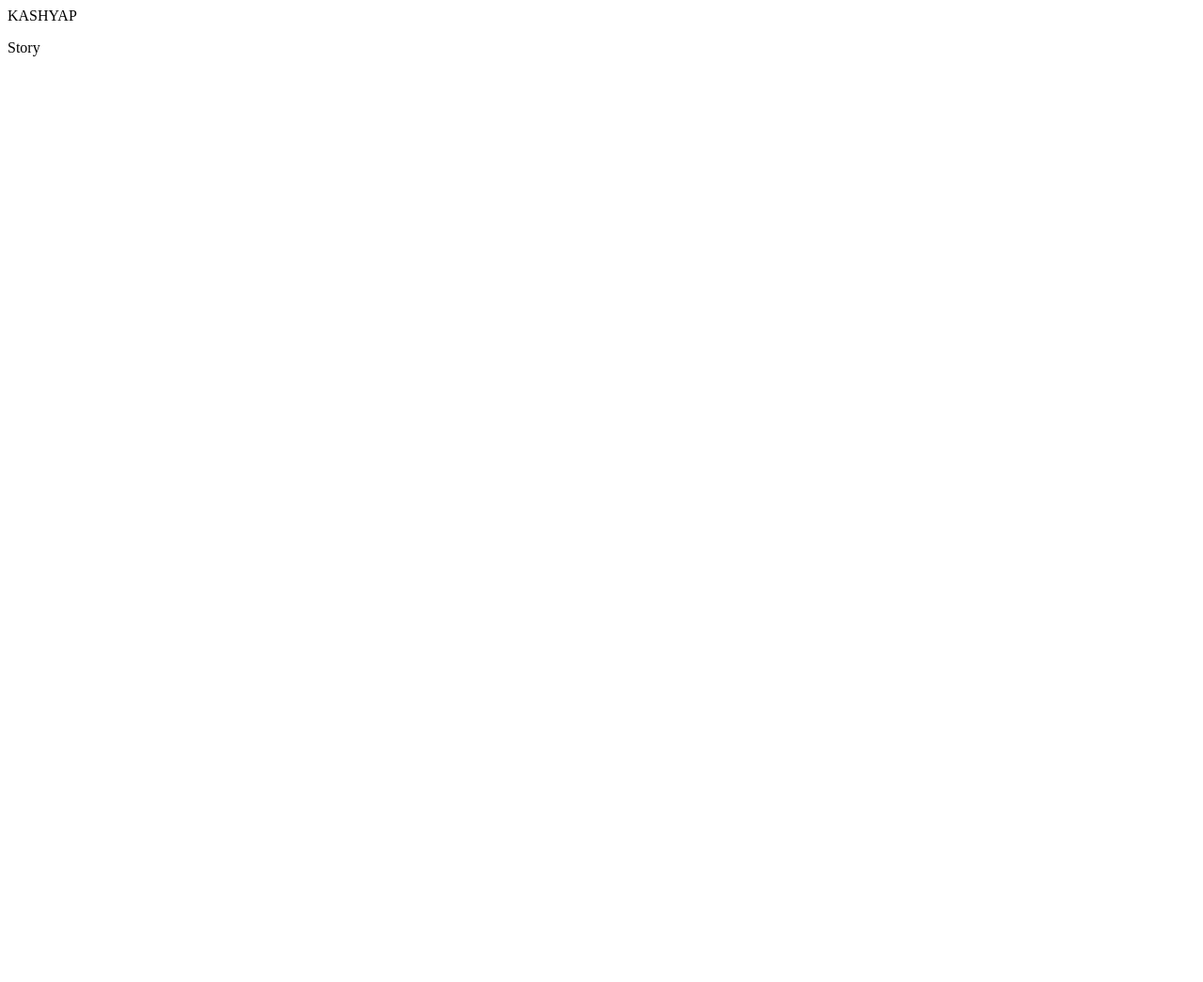
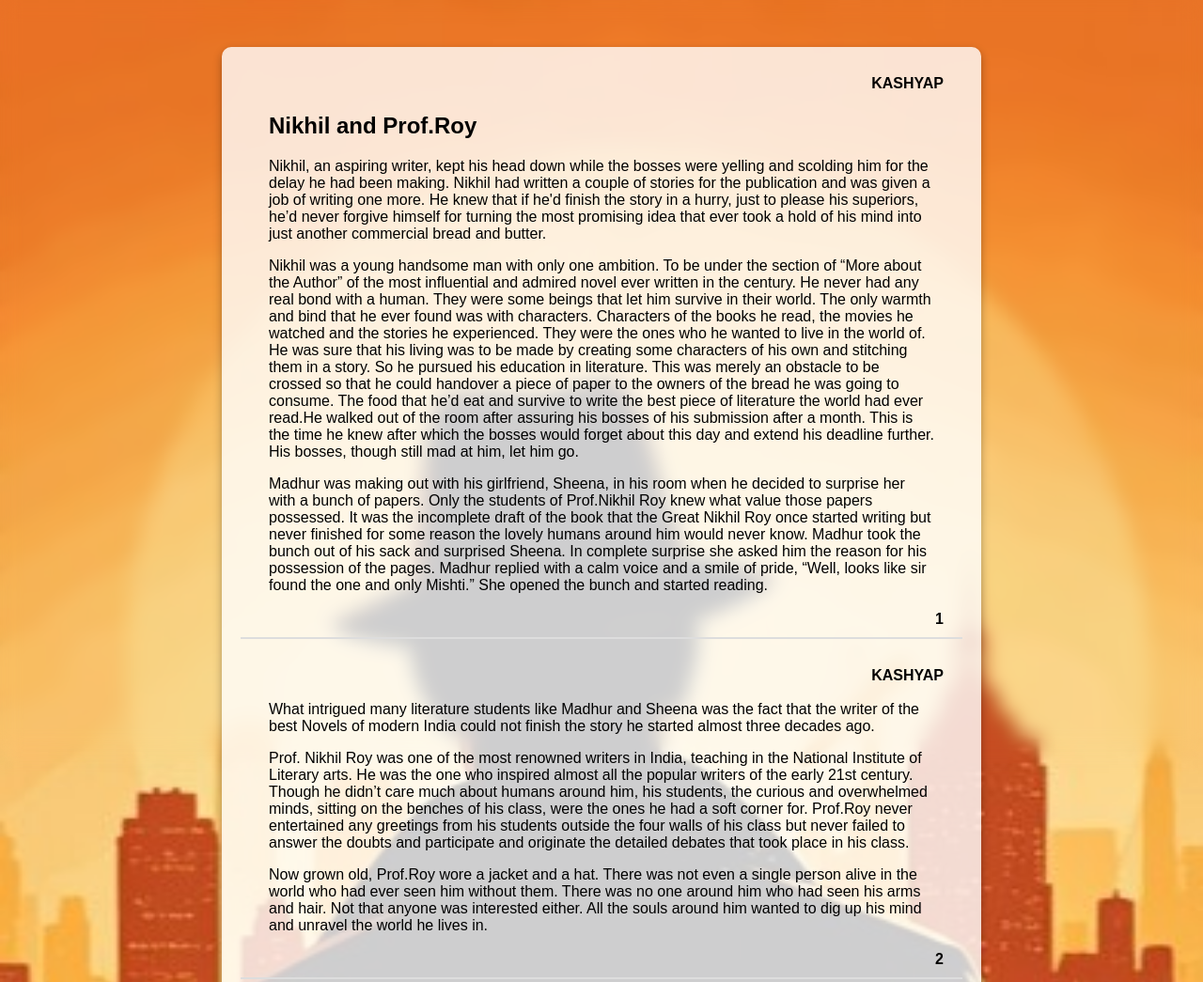
Before and after one commit to maybe0hiren/readHub, a plain HTML site: page kashyap.html in a window 1280 px wide. Shown: the top 1045 px of the page at 94% size. Before the commit the page ends 800 px from the top, so only its background shows below. Drawn offline with Linux system fonts and the light colour scheme.

Commit message:
Added story page

```diff
--- a/kashyap.html
+++ b/kashyap.html
@@ -1,8 +1,29 @@
 <!DOCTYPE html>
-<html>
-    <title>Kashyap</title>
-    <head>KASHYAP</head>
-    <body>
-        <p>Story</p>
-    </body>
+<html lang="en">
+<head>
+    <meta charset="UTF-8">
+    <meta name="viewport" content="width=device-width, initial-scale=1.0">
+    <title>Kashyap - Story</title>
+    <link rel="stylesheet" href="storyStyles.css">
+</head>
+<body>
+    <div class="book-container">
+        <div class="page">
+            <div class="page-header">KASHYAP</div>
+            <h2>Nikhil and Prof.Roy</h2>
+            <p>Nikhil, an aspiring writer, kept his head down while the bosses were yelling and scolding him for the delay he had been making. Nikhil had written a couple of stories for the publication  and was given a job of writing one more. He knew that if he'd finish the story in a hurry, just to please his superiors, he’d never forgive himself for turning the most promising idea that ever took a hold of his mind into just another commercial bread and butter.</p>
+            <p>Nikhil was a young handsome man with only one ambition. To be under the section of “More about the Author” of the most influential and admired novel ever written in the century. He never had any real bond with a human. They were some beings that let him survive in their world. The only warmth and bind that he ever found was with characters. Characters of the books he read, the movies he watched and the stories he experienced. They were the ones who he wanted to live in the world of. He was sure that his living was to be made by creating some characters of his own and stitching them in a story. So he pursued his education in literature. This was merely an obstacle to be crossed so that he could handover a piece of paper to the owners of the bread he was going to consume. The food that he’d eat and survive to write the best piece of literature the world had ever read.He walked out of the room after assuring his bosses of his submission after a month. This is the time he knew after which the bosses would forget about this day and extend his deadline further. His bosses, though still mad at him, let him go.</p>
+            <p>Madhur was making out with his girlfriend, Sheena, in his room when he decided to surprise her with a bunch of papers. Only the students of Prof.Nikhil Roy knew what value those papers possessed. It was the incomplete draft of the book that the Great Nikhil Roy once started writing but never finished for some reason the lovely humans around him would never know. Madhur took the bunch out of his sack and surprised Sheena. In complete surprise she asked him the reason for his possession of the pages. Madhur replied with a calm voice and a smile of pride, “Well, looks like sir found the one and only Mishti.” She opened the bunch and started reading.</p>
+            <div class="page-number">1</div>
+        </div>
+
+        <div class="page">
+            <div class="page-header">KASHYAP</div>
+            <p>What intrigued many literature students like Madhur and Sheena was the fact that the writer of the best Novels of modern India could not finish the story he started almost three decades ago.</p>
+            <p>Prof. Nikhil Roy was one of the most renowned writers in India, teaching in the National Institute of Literary arts. He was the one who inspired almost all the popular writers of the early 21st century. Though he didn’t care much about humans around him, his students, the curious and overwhelmed minds, sitting on the benches of his class, were the ones he had a soft corner for. Prof.Roy never entertained any greetings from his students outside the four walls of his class but never failed to answer the doubts and participate and originate the detailed debates that took place in his class.</p>
+            <p>Now grown old, Prof.Roy wore a jacket and a hat. There was not even a single person alive in the world who had ever seen him without them. There was no one around him who had seen his arms and hair. Not that anyone was interested either. All the souls around him wanted to dig up his mind and unravel the world he lives in.</p>
+            <div class="page-number">2</div>
+        </div>
+    </div>
+</body>
 </html>
--- /dev/null
+++ b/storyStyles.css
@@ -0,0 +1,51 @@
+/* Styles for Story Pages */
+
+body {
+    background: url('Thumbnail_Kashyap.jpeg') no-repeat center center fixed;
+    background-size: cover;
+    margin: 0;
+    font-family: Arial, sans-serif;
+    position: relative;
+}
+
+body::before {
+    content: "";
+    position: fixed;
+    top: 0;
+    left: 0;
+    width: 100%;
+    height: 100%;
+    background: inherit;
+    filter: blur(10px);
+    z-index: -1;
+}
+
+.book-container {
+    width: 60%;
+    margin: 50px auto;
+    padding: 20px;
+    background: rgba(255, 255, 255, 0.8);
+    box-shadow: 0px 4px 10px rgba(0,0,0,0.3);
+    border-radius: 10px;
+}
+
+.page {
+    position: relative;
+    padding: 30px;
+    margin-bottom: 20px;
+    border-bottom: 2px solid #ddd;
+}
+
+.page-number {
+    position: absolute;
+    bottom: 10px;
+    right: 20px;
+    font-weight: bold;
+}
+
+.page-header {
+    position: absolute;
+    top: 10px;
+    right: 20px;
+    font-weight: bold;
+}
```
Also changed, not shown: styles.css (line endings or trailing spaces).
